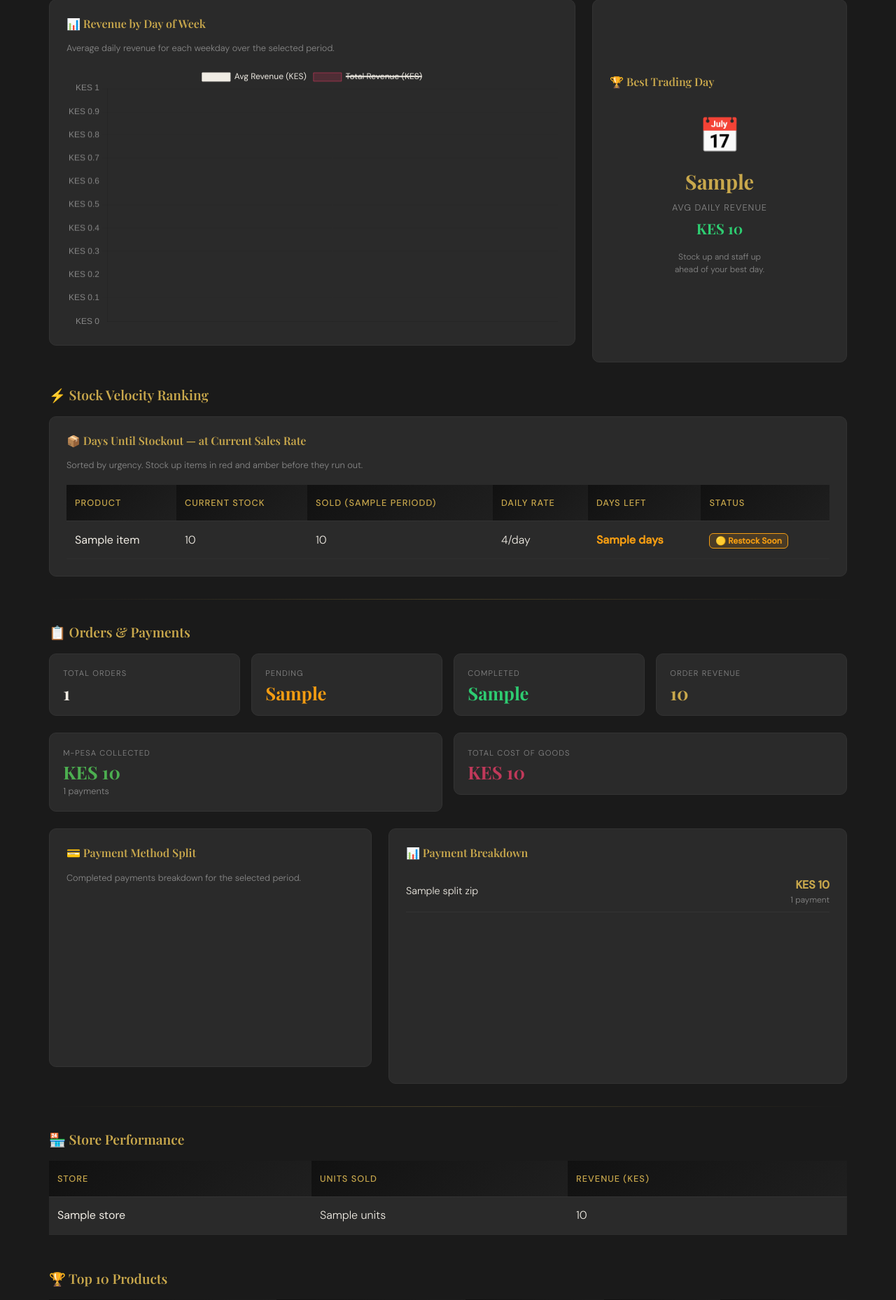
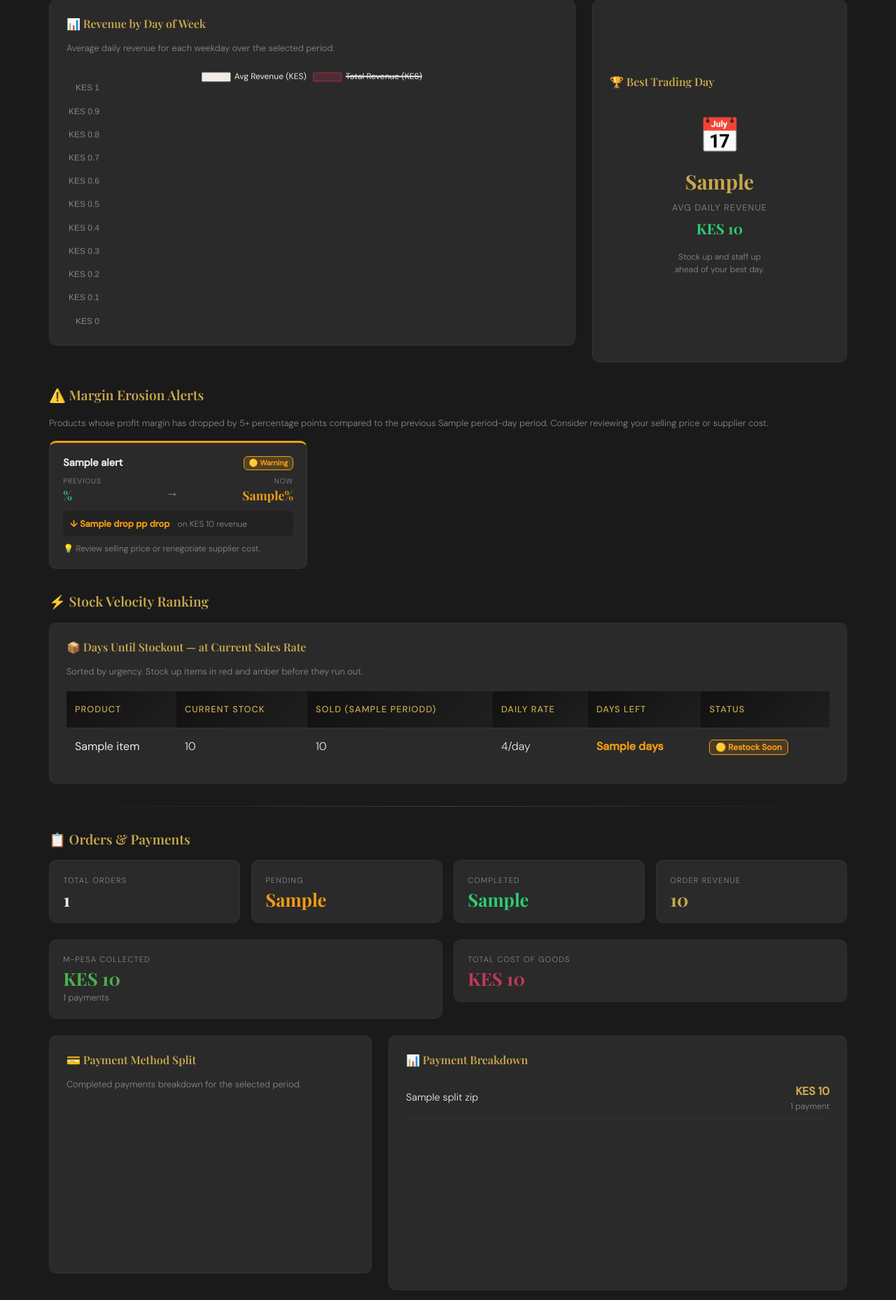
Before and after one commit to mwendwaroy-Angoo/inventory-app, a Django app: template templates/core/analytics.html in a window 1280 px wide. Shown: the part 2162-4020 px from the top of the page at 70% size. Run offline with Django 5.2, Linux system fonts and the light colour scheme; the template is opened without the code that fills it: most values are stand-ins (such as "Sample title", 1, 10 or a date in 2020); a map, chart or similar area stays blank; some libraries are stand-ins or nearby versions.

Commit message:
Add Margin Erosion Alerts feature

```diff
--- a/templates/core/analytics.html
+++ b/templates/core/analytics.html
@@ -521,6 +521,94 @@
     </div>
   </div>
 </div>
+
+<!-- ═══ MARGIN EROSION ALERTS ═══ -->
+{% if margin_alerts %}
+<div class="section-title">⚠️ Margin Erosion Alerts</div>
+<div class="mb-4">
+  <p style="font-size:0.8rem; color:var(--muted); margin-bottom:1rem;">
+    Products whose profit margin has dropped by 5+ percentage points
+    compared to the previous {{ period }}-day period.
+    Consider reviewing your selling price or supplier cost.
+  </p>
+  <div class="row g-3">
+    {% for alert in margin_alerts %}
+    <div class="col-md-6 col-lg-4">
+      <div class="stat-card" style="border-top: 3px solid
+        {% if alert.severity == 'critical' %}var(--danger)
+        {% else %}var(--warning){% endif %};">
+
+        <!-- Product name + severity badge -->
+        <div class="d-flex justify-content-between align-items-start mb-2">
+          <div style="font-weight:600; color:var(--pearl);
+                      font-size:0.9rem; line-height:1.3;">
+            {{ alert.name }}
+          </div>
+          <span class="badge ms-2" style="
+            {% if alert.severity == 'critical' %}
+              background:rgba(231,76,60,0.2); color:var(--danger);
+              border:1px solid var(--danger);
+            {% else %}
+              background:rgba(243,156,18,0.2); color:var(--warning);
+              border:1px solid var(--warning);
+            {% endif %}
+            font-size:0.65rem; white-space:nowrap;">
+            {% if alert.severity == 'critical' %}🔴 Critical{% else %}🟡 Warning{% endif %}
+          </span>
+        </div>
+
+        <!-- Margin comparison -->
+        <div class="d-flex justify-content-between align-items-end mb-2">
+          <div>
+            <div style="font-size:0.65rem; color:var(--muted);
+                        text-transform:uppercase; letter-spacing:0.08em;">
+              Previous
+            </div>
+            <div style="font-size:1.1rem; font-weight:700;
+                        color:var(--success); font-family:'Playfair Display',serif;">
+              {{ alert.prev_margin }}%
+            </div>
+          </div>
+          <div style="color:var(--muted); font-size:1.2rem; padding-bottom:0.2rem;">→</div>
+          <div class="text-end">
+            <div style="font-size:0.65rem; color:var(--muted);
+                        text-transform:uppercase; letter-spacing:0.08em;">
+              Now
+            </div>
+            <div style="font-size:1.1rem; font-weight:700;
+                        font-family:'Playfair Display',serif;
+                        color:{% if alert.severity == 'critical' %}var(--danger)
+                              {% else %}var(--warning){% endif %};">
+              {{ alert.cur_margin }}%
+            </div>
+          </div>
+        </div>
+
+        <!-- Drop indicator -->
+        <div style="background:rgba(0,0,0,0.2); border-radius:6px;
+                    padding:0.4rem 0.6rem; margin-bottom:0.6rem;">
+          <span style="font-size:0.8rem;
+            color:{% if alert.severity == 'critical' %}var(--danger)
+                  {% else %}var(--warning){% endif %}; font-weight:600;">
+            ↓ {{ alert.drop }} pp drop
+          </span>
+          <span style="font-size:0.75rem; color:var(--muted);
+                       margin-left:0.5rem;">
+            on KES {{ alert.cur_revenue|floatformat:0 }} revenue
+          </span>
+        </div>
+
+        <!-- Action hint -->
+        <div style="font-size:0.75rem; color:var(--muted); line-height:1.4;">
+          💡 Review selling price or renegotiate supplier cost.
+        </div>
+
+      </div>
+    </div>
+    {% endfor %}
+  </div>
+</div>
+{% endif %}
 
 <!-- ═══ STOCK VELOCITY RANKING ═══ -->
 <div class="section-title">⚡ Stock Velocity Ranking</div>
```
Also changed, not shown: core/analytics_views.py (+41 -0 lines).
